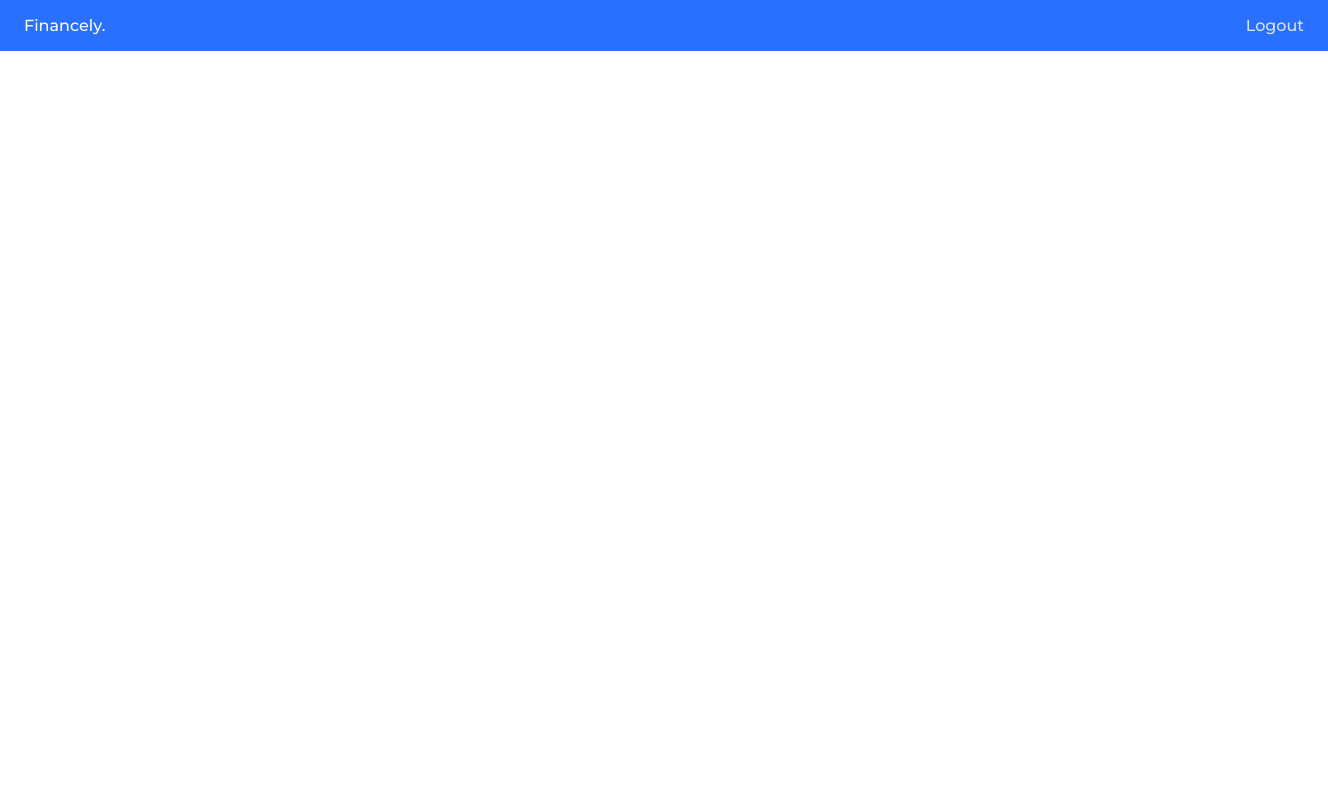
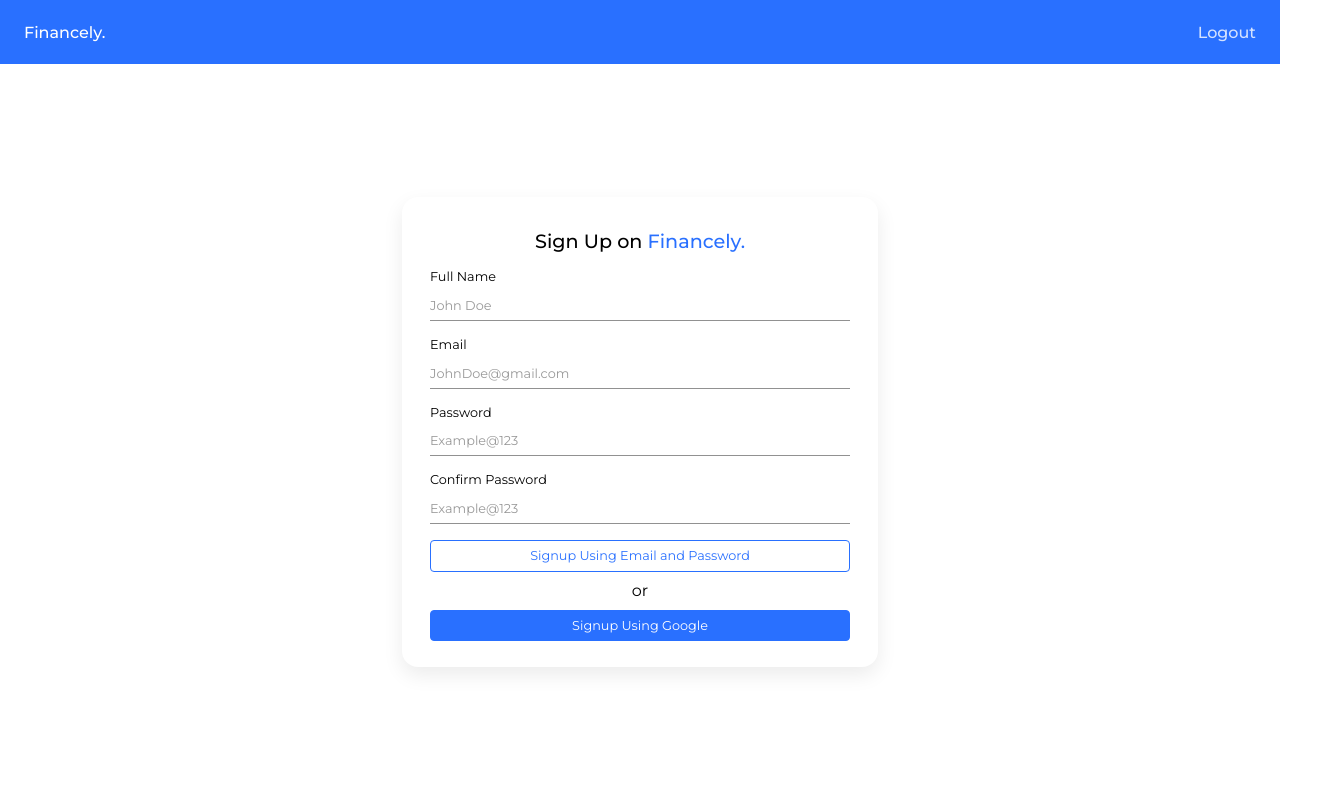
Before and after one commit to akhssm/personal-finance-tracker, a React (Create React App) app: page / in a window 1280 px wide. Shown: the top 789 px of the page, 1328 px wide, since content can reach past the window. Built offline with nearby package versions, Linux system fonts and the light colour scheme.

Commit message:
Completed Signup page

```diff
--- a/src/App.css
+++ b/src/App.css
@@ -2,6 +2,6 @@
   display: flex;
   justify-content: center;
   align-items: center;
-  width: 100vw;
-  height: 90vh;
+  min-height: calc(100vh - 64px);
+  width: 100%;
 }
--- a/src/components/Button/index.js
+++ b/src/components/Button/index.js
@@ -1,12 +1,12 @@
 import React from 'react'
 import './styles.css'
 
-function Button({ text, onClick }) {
+function Button({ text, onClick, blue }) {
   return (
-    <div className="btn" onClick={onClick}>
+    <div className={blue ? "btn btn-blue" : "btn"} onClick={onClick}>
       {text}
     </div>
-  )
+  );
 }
 
 export default Button
--- a/src/components/Button/styles.css
+++ b/src/components/Button/styles.css
@@ -0,0 +1,30 @@
+.btn {
+    color: var(--theme);
+    text-align: center;
+    margin: 0.6rem 0rem;
+    font-size: 0.8rem;
+    padding: 0.45rem;
+    background-color: #fff;
+    border: 1px solid var(--theme);
+    border-radius: 0.25rem;
+    cursor: pointer;
+    display: flex;
+    align-items: center;
+    justify-content: center;
+    height: auto;
+    transition: all 0.3s;
+}
+
+.btn:hover {
+    background-color: var(--theme);
+    color: #fff;
+}
+
+.btn-blue {
+    background-color: var(--theme);
+    color: #fff;
+}
+
+.btn-blue:hover {
+    opacity: 0.9;
+}
--- a/src/components/Header/index.js
+++ b/src/components/Header/index.js
@@ -2,7 +2,7 @@ import React from 'react';
 import './styles.css';
 function Header() {
   function logoutFnc() {
-    alert("Logut!");
+    alert("Logout!");
   }
 
   return (
--- a/src/components/Header/styles.css
+++ b/src/components/Header/styles.css
@@ -1,14 +1,13 @@
-.navbar{
+.navbar {
     background-color: var(--theme);
     padding: 1rem 1.5rem;
-    position: sticky;
-    top: 0;
-    left: 0;
-    width: 100%;
+    height: 64px;
+    box-sizing: border-box;
     display: flex;
     justify-content: space-between;
     align-items: center;
 }
+
 
 .logo{
     color: var(--white);
--- a/src/components/Input/index.js
+++ b/src/components/Input/index.js
@@ -1,5 +1,5 @@
 import React from 'react'
-import './style.css'
+import './styles.css'
 
 function Input ({ label, setState, state, placeholder }) {
   return (
--- a/src/components/Input/style.css
+++ b/src/components/Input/styles.css
@@ -1,6 +1,10 @@
+.input-wrapper {
+    margin-bottom: 1rem;
+}
+
 .label-input {
     text-transform: capitalize;
-    margin-bottom: 0.5rem;
+    margin-bottom: 0.4rem;
     font-size: 0.8rem;
 }
 
@@ -8,8 +12,9 @@
     border-width: 0;
     border-bottom-width: 1px;
     width: 100%;
-    padding: 0.5rem 0;
+    padding: 0.45rem 0rem;
     font-size: 0.8rem;
+    opacity: 0.8;
 }
 
 .custom-input:focus {
--- a/src/components/SignupSignin/index.js
+++ b/src/components/SignupSignin/index.js
@@ -1,6 +1,7 @@
 import React, { useState } from 'react';
 import './styles.css';
 import Input from '../Input';
+import Button from '../Button';
 
 function SignupSigninComponent () {
   const [name, setName] = useState("");
@@ -38,6 +39,9 @@ function SignupSigninComponent () {
             setState={setConfirmPassword}
             placeholder={"Example@123"}
         />
+        <Button text={"Signup Using Email and Password"} />
+        <p style={{textAlign:"center", margin: 0}}>or</p>
+        <Button text={"Signup Using Google"} blue={true} />
        </form>
     </div>
   );
--- a/src/components/SignupSignin/styles.css
+++ b/src/components/SignupSignin/styles.css
@@ -1,16 +1,15 @@
 .signup-wrapper {
-    width: 70%;
-    max-width: 600px;
-    margin: auto;
-    box-shadow: var(--shadow);
+    width: 100%;
+    max-width: 420px;
+    background-color: #fff;
+    box-shadow: 0px 8px 20px rgba(0, 0, 0, 0.08);
     border-radius: 1rem;
-    padding: 1rem;
+    padding: 1rem 1.75rem;
 }
 
 .title {
     font-weight: 500;
     font-size: 1.2rem;
     text-align: center;
-    margin: 0;
     margin-bottom: 1rem;
 }
--- a/src/index.css
+++ b/src/index.css
@@ -4,7 +4,7 @@
   --theme: #2970ff;
   --black: #000;
   --white: #fff;
-  --shadow-color: rgba(227, 227, 227, 0.75);
+  --shadow-color: 0px 0px 30px 8px rgba(227, 227, 227, 0.75);
 }
 
 body {
--- a/src/pages/Signup.js
+++ b/src/pages/Signup.js
@@ -1,13 +1,14 @@
 import React from "react";
-import Header from '../components/Header';
-import SignupSignin from '../components/SignupSignin';
+import Header from "../components/Header";
+import SignupSigninComponent from "../components/SignupSignin";
 
 const Signup = () => {
   return (
     <div>
       <Header />
-      <div className="wrapper"></div>
-      <SignupSignin />
+      <div className="wrapper">
+        <SignupSigninComponent />
+      </div>
     </div>
   );
 };
```
